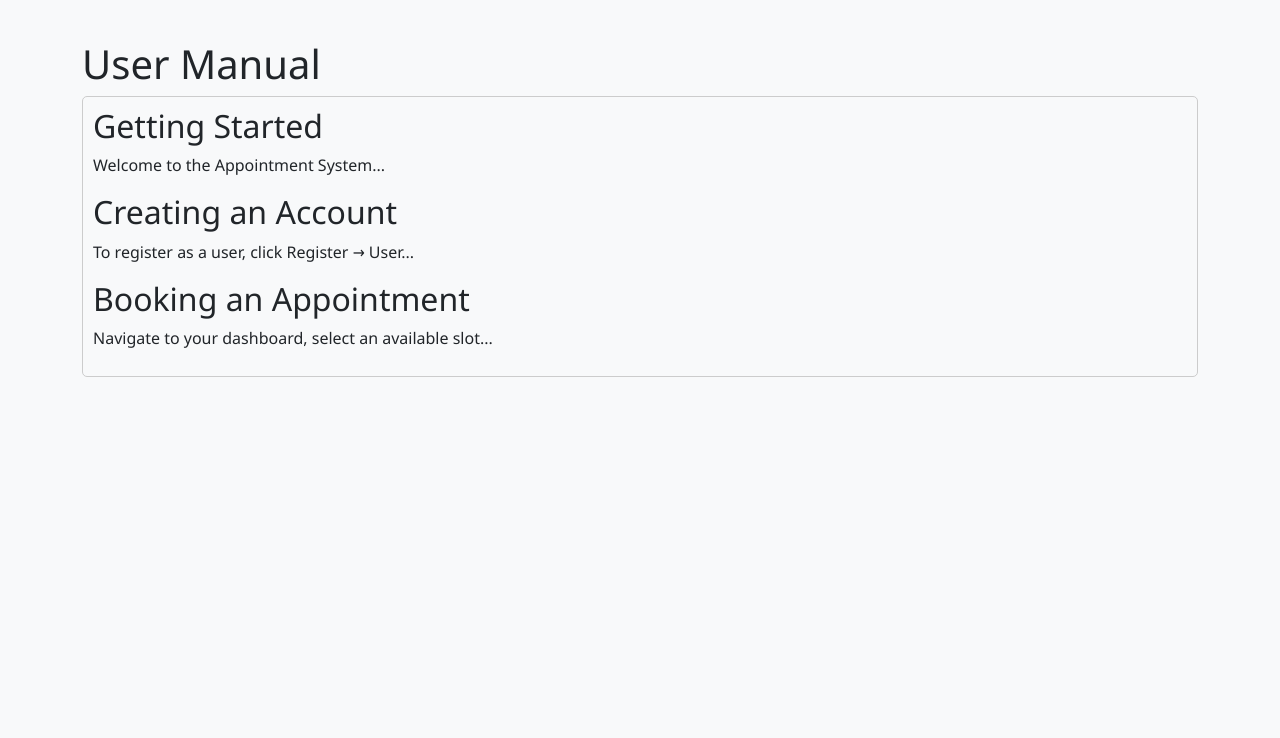
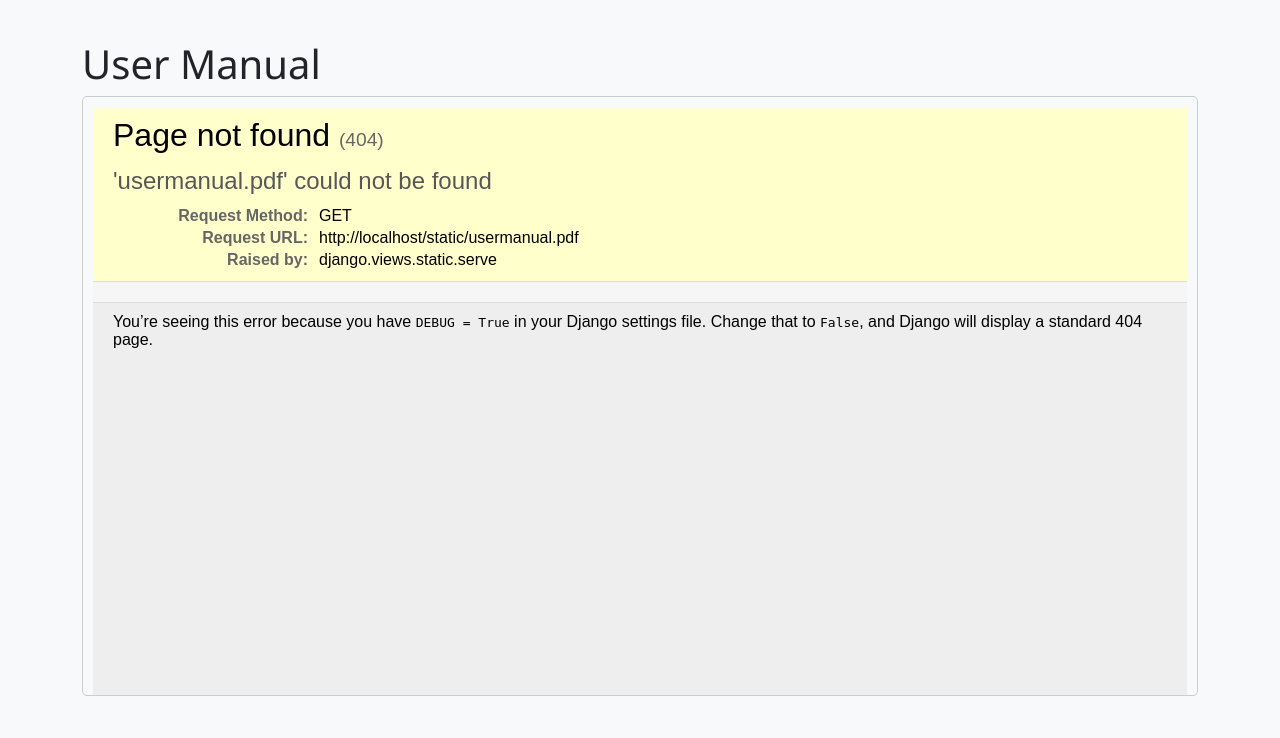
Before and after one commit to siegersma8025/cs440_WebApp, a Django app: page /help/ in a window 1280 px wide. Shown: the part 62-800 px from the top of the page. Run offline with Django 5.2, Linux system fonts and the light colour scheme.

Commit message:
User manual PDF and html updated

```diff
--- a/cs440_WebApp/cs440WebApp/website/templates/help.html
+++ b/cs440_WebApp/cs440WebApp/website/templates/help.html
@@ -1,17 +1,16 @@
 {% extends 'base.html' %}
+{% load static %}
+{% block content %}
 
-{% block content %}
 <h1>User Manual</h1>
 
 <div style="border:1px solid #ccc; padding:10px; border-radius:5px; max-height:600px; overflow:auto;">
-    <h2>Getting Started</h2>
-    <p>Welcome to the Appointment System...</p>
 
-    <h2>Creating an Account</h2>
-    <p>To register as a user, click Register → User...</p>
-
-    <h2>Booking an Appointment</h2>
-    <p>Navigate to your dashboard, select an available slot...</p>
+    <iframe
+        src="{% static 'usermanual.pdf' %}"
+        width="100%"
+        height="600px">
+    </iframe>
 
 </div>
 
```
Also changed, not shown: 1 other file.
